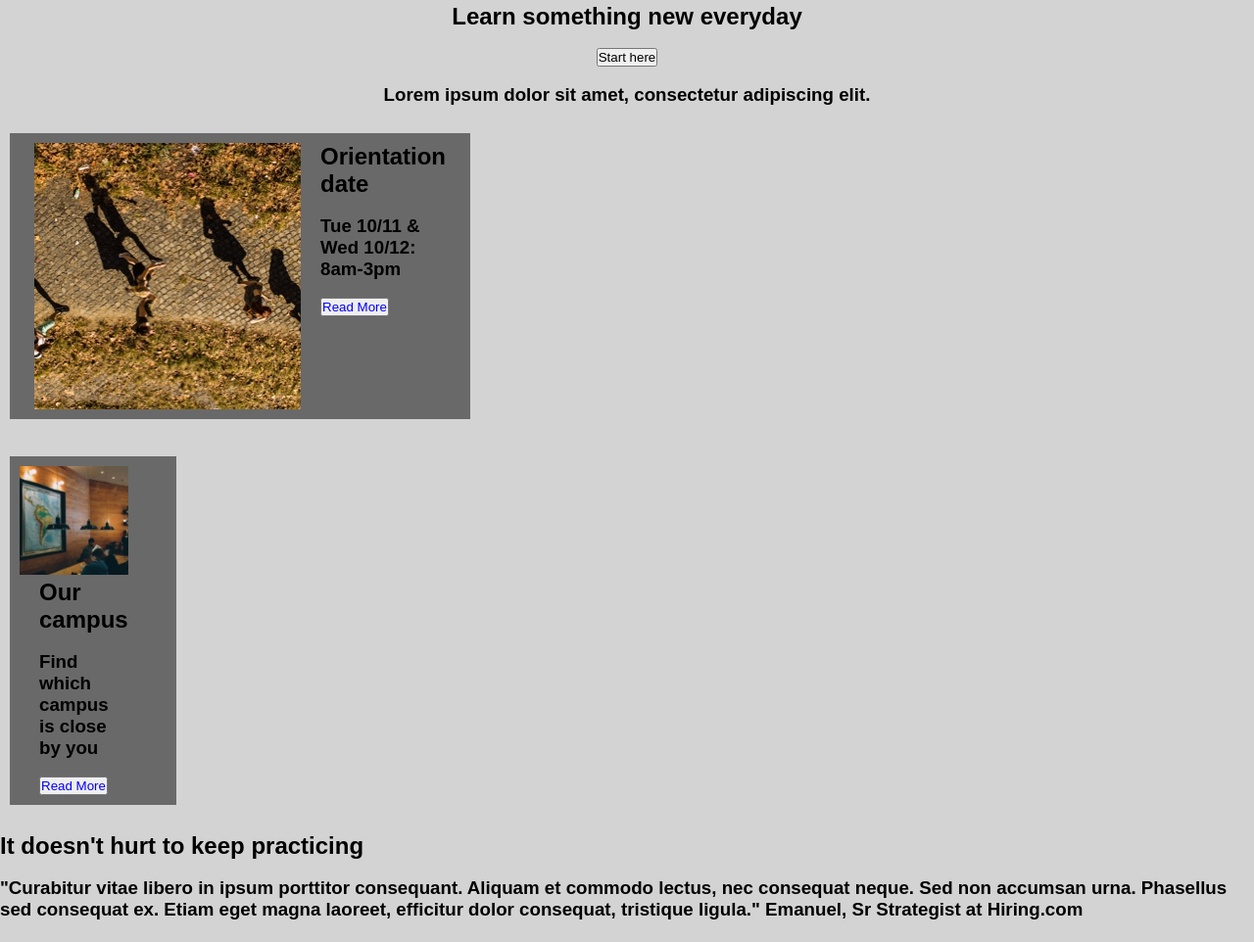
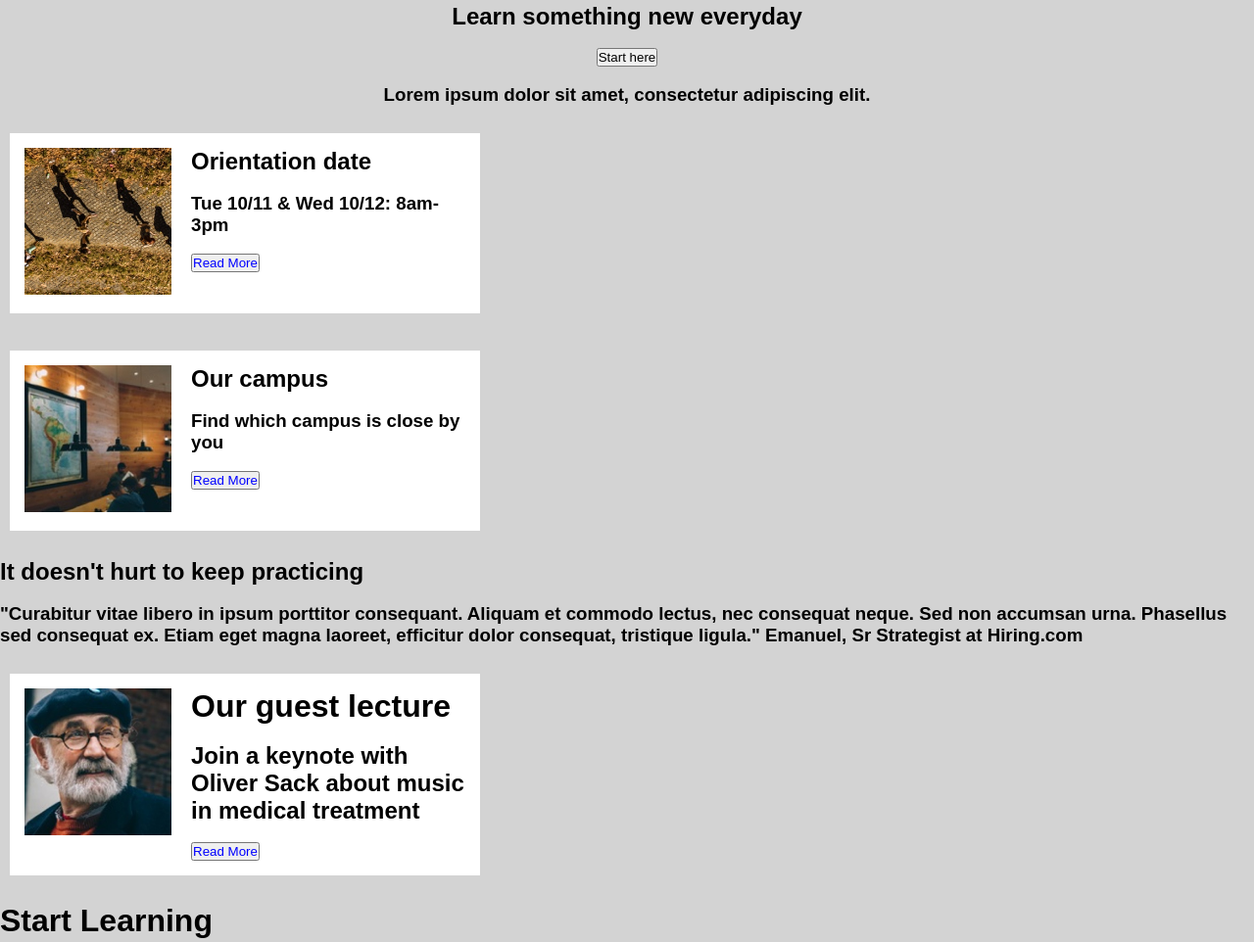
Before and after one commit to GhostGirlLigeia/Colmar-Academy, a plain HTML site: page index.html in a window 1280 px wide. Shown: the part 1015-1977 px from the top of the page at 98% size. Drawn offline with Linux system fonts and the light colour scheme.

Commit message:
Final push

```diff
--- a/index.html
+++ b/index.html
@@ -53,9 +53,10 @@
     <!--Orientation-->
     <div class="container">
         <div class="card">
-         <div class="imgBx"></div>
+         <div class="imgBx">
          <img src="resources/images/information-orientation.jpg"
           alt="orientation for the Academy"/>
+    </div>
     <div class="content">
         <h2 class="bold">Orientation date</h2>
         <br>
@@ -73,6 +74,7 @@
      <div class="imgBx">
         <img src="resources/images/information-campus.jpg"
         alt="School campus"/>
+    </div>
         <div class="content">
             <h2 class="bold">Our campus</h2>
             <br>
@@ -82,7 +84,7 @@
         </div>
         </div>
       </div>
-    </div>
+
     <br>
        <!--Keep practicing-->
        <div>
--- a/resources/css/style.css
+++ b/resources/css/style.css
@@ -68,14 +68,14 @@ body {
  .container .card {
     position: relative;
     max-width: 450px;
-    background: dimgray;
+    background: white;
     margin: 10px;
-    padding: 10px;
+    padding: 15px;
     display: flex;
 }
- .container .card .imgBx {
+.container .card .imgBx {
     max-width: 150px;
-    flex: 0 0 15px;
+    flex: 0 0 150px;
 }
  .container .card .imgBx img {
     max-width: 100%;
@@ -92,6 +92,10 @@ body {
  @media (max-width: 768px) {
     .container {
         flex-direction: column;
+    }
+    .container .card {
+        flex-direction: column;
+        max-width: 350px;
     }
     .container .card .imgBx {
         max-width: 100%;
```
Lines whose indentation alone changed are shown as unchanged.
